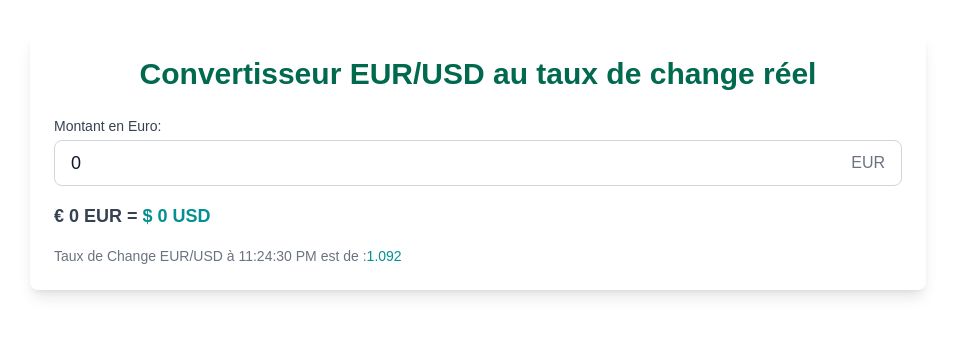
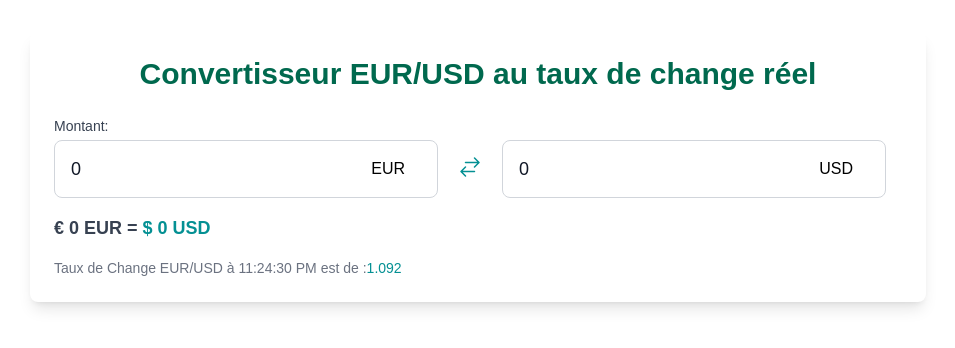
Before and after one commit to RaphaelBlehoue/kata-ui, a React (Vite) app: page / in a window 1280 px wide. Shown: the top 348 px of the page, without its empty margins (162-1117 px from the left). Built offline with nearby package versions, Linux system fonts and the light colour scheme.

Commit message:
feat(component): Add a switch to enter a eur/usd or usd/eur amount

```diff
--- a/package.json
+++ b/package.json
@@ -13,7 +13,8 @@
   },
   "dependencies": {
     "react": "^18.2.0",
-    "react-dom": "^18.2.0"
+    "react-dom": "^18.2.0",
+    "react-icons": "^5.3.0"
   },
   "devDependencies": {
     "@eslint/js": "^9.13.0",
--- a/src/components/CurrencyConverter.tsx
+++ b/src/components/CurrencyConverter.tsx
@@ -1,27 +1,40 @@
 import  { ChangeEvent, useContext, useEffect, useState } from "react";
+import { HiArrowsRightLeft } from "react-icons/hi2";
 import { RateContext } from "@creditAgricole/contexts/RateContext";
 import { usePolling } from "@creditAgricole/hooks/usePolling";
+
 export const CurrencyConverter = () => {
-  const [euroAmount, setEuroAmount] = useState<number>(0);
-  const [usdAmount, setUsdAmount] = useState<number>(0);
+  const [amount, setAmount] = useState<number>(0);
+  const [isEuro, setIsEuro] = useState<boolean>(true); // Devise par default
+  const [convertedAmount, setConvertedAmount] = useState<number>(0);
+
   const currentExChangeRate = useContext(RateContext);
 
   // Si updateExChangeRateForUSD devient une dependance  de useEffect, il faut un useCallback ici
   const updateExChangeRateForUSD = () => {
-    setUsdAmount(parseFloat((euroAmount * currentExChangeRate).toFixed(3)));
+    const converted = isEuro
+      ? amount * currentExChangeRate
+      : amount / currentExChangeRate;
+    setConvertedAmount(parseFloat(converted.toFixed(3)));
   };
 
   usePolling(updateExChangeRateForUSD, 3000);
 
-  const handleExChangeRateEURChange = (e: ChangeEvent<HTMLInputElement>) => {
+  const handleAmountExChangeRateChange = (e: ChangeEvent<HTMLInputElement>) => {
     const value: number = parseFloat(e.target.value);
-    setEuroAmount(value || 0);
-    updateExChangeRateForUSD();
+    setAmount(value || 0);
+  };
+
+
+  const handleSwitch = () => {
+    setIsEuro(!isEuro);
+    setAmount(convertedAmount);
+    console.log("switch is work");
   };
 
   useEffect(() => {
     updateExChangeRateForUSD();
-  }, [currentExChangeRate, euroAmount]);
+  }, [currentExChangeRate, amount, isEuro]);
 
 
   return (
@@ -31,23 +44,51 @@ export const CurrencyConverter = () => {
           htmlFor="amount"
           className="block text-left text-sm font-medium text-gray-700"
         >
-          Montant en Euro:
+          Montant:
         </label>
-        <div className="mt-1 flex items-center border border-gray-300 rounded-lg px-4 py-2">
+        <div className="flex gap-5">
+          <div className="w-full max-w-96 mt-1 flex items-center border border-gray-300 rounded-lg px-4 py-2">
             <input
               id="amount"
               type="text"
               placeholder="Saisissez un montant en EUR"
-            value={euroAmount}
-            onChange={handleExChangeRateEURChange}
+              value={amount}
+              onChange={handleAmountExChangeRateChange}
               className="flex-1 bg-transparent outline-none text-lg text-gray-900"
             />
-          <span className="text-gray-500 ml-2">EUR</span>
+            <button className="px-4 py-2 border-gray-300 rounded-r-md">
+              {"EUR"}
+            </button>
           </div>
+          <button
+            onClick={handleSwitch}
+            className="font-bold text-2xl text-[#049093] hover:text-green-700 transition-transform"
+          >
+            <HiArrowsRightLeft />
+          </button>
+          <div className="w-full max-w-96 mt-1 flex items-center border border-gray-300 rounded-lg px-4 py-2">
+            <input
+              id="amount"
+              type="text"
+              readOnly
+              placeholder="Saisissez un montant en USD"
+              value={convertedAmount}
+              onChange={handleAmountExChangeRateChange}
+              className="flex-1 bg-transparent outline-none text-lg text-gray-900"
+            />
+            <button className="px-4 py-2 border-gray-300 rounded-r-md">
+              {"USD"}
+            </button>
+          </div>
+        </div>
+
         <div className="mt-4 text-center text-gray-700">
           <p className="text-lg text-left font-semibold">
-            € {euroAmount} EUR ={" "}
-            <span className="text-[#049093]"> $ {usdAmount} USD</span>
+            € {amount.toLocaleString("fr-FR")} EUR ={" "}
+            <span className="text-[#049093]">
+              {" "}
+              $ {convertedAmount.toLocaleString("en-US")} USD
+            </span>
           </p>
         </div>
       </div>
```
Also changed, not shown: 1 other file (tests, documents, lock files or other folders). Lines whose indentation alone changed are shown as unchanged.
